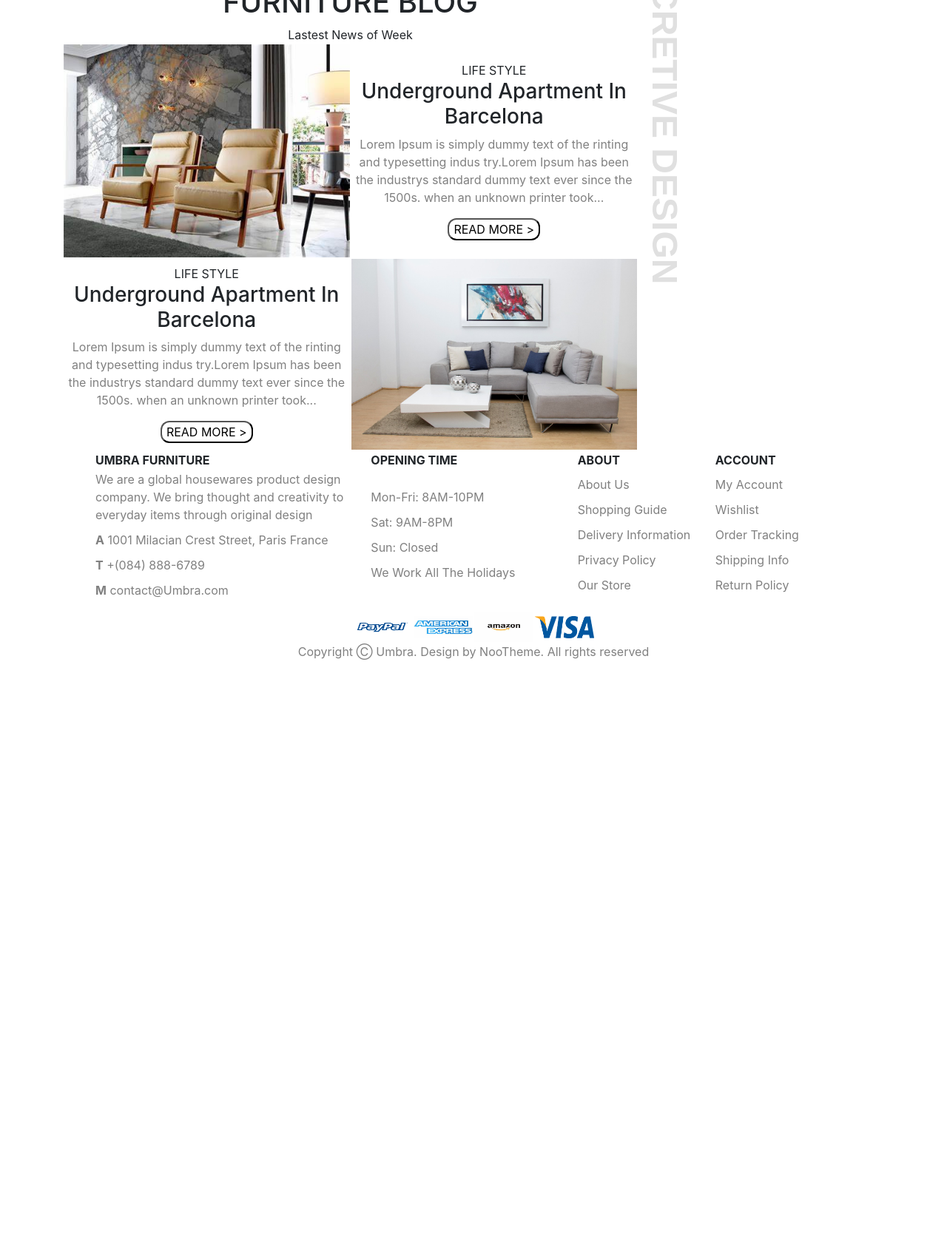
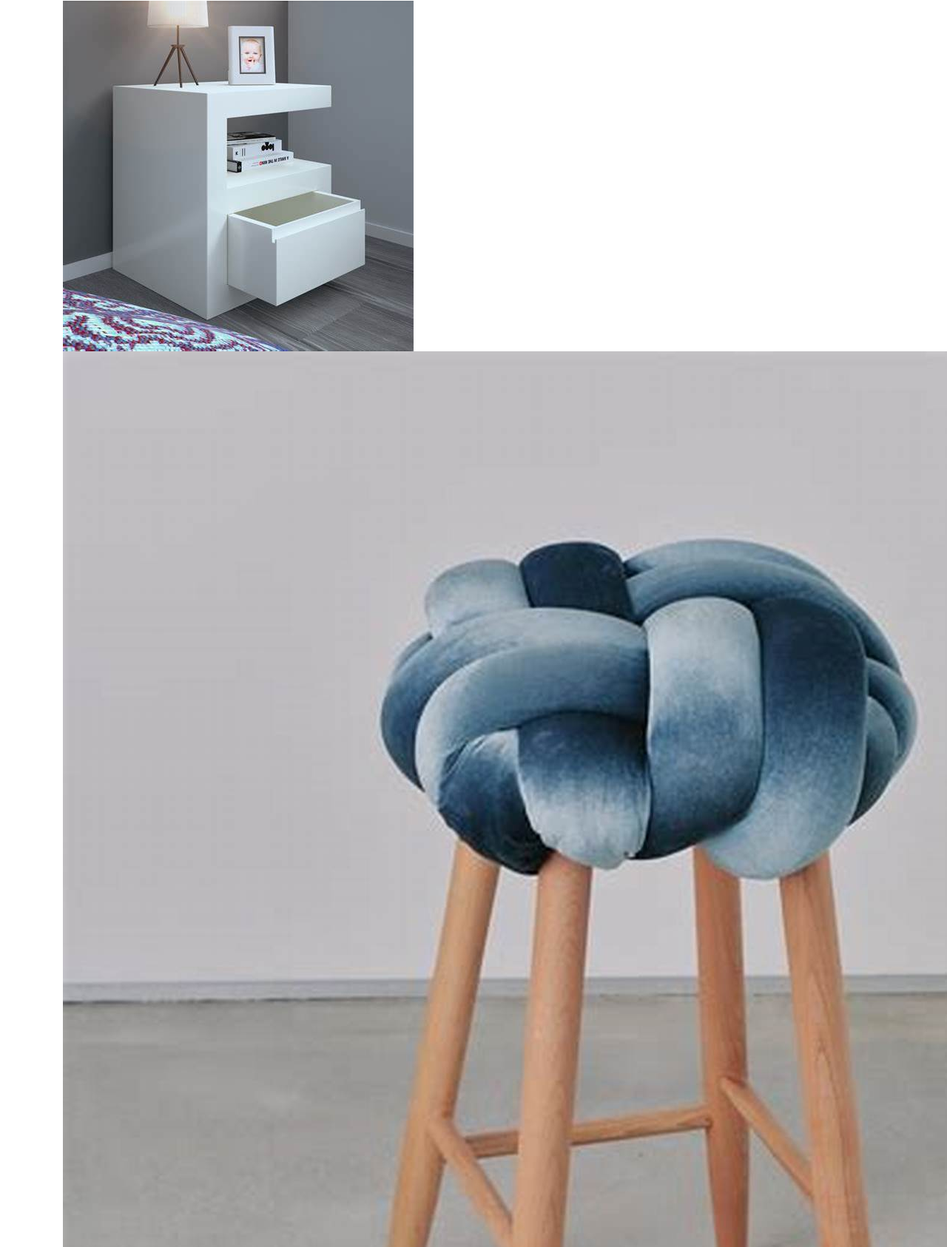
Before and after one commit to IGARSAL/MiMuebleria, a Django app: template adminApp/templates/inicio.html in a window 1280 px wide; the page is wider, and only the part inside the window is pictured. Shown: the part 4814-6500 px from the top of that part at 74% size. Before the commit the page ends 5706 px from the top of that part, so only its background shows below. Run offline with Django 3.2, Linux system fonts and the light colour scheme; the template is opened without the code that fills it, so the values that code supplies are empty; some libraries are stand-ins or nearby versions.

Commit message:
inicio corregido
se cambió la direccion de las imagenes de fondo de css a html

```diff
--- a/adminApp/templates/inicio.html
+++ b/adminApp/templates/inicio.html
@@ -11,17 +11,17 @@
             <input class="slide-open" type="radio" id="slide-1"
                   name="slide" aria-hidden="true" hidden="" checked="checked">
             <div class="slide-item">
-                <img src="{% static 'miMuebleria\media\sillones\sillon.jpg' %}"  style="width: 100%; height: 100%;">
+                <img src="{% static 'miMuebleria\media\sillones\sillon.jpg' %}" style="width: 100%; height: 100%;">
             </div>
             <input class="slide-open" type="radio" id="slide-2"
                   name="slide" aria-hidden="true" hidden="">
             <div class="slide-item">
-                <img src="{% static 'miMuebleria\media\sillones\sillon2.jpg' %}"  style="width: 100%; height: 100%;">
+                <img src="{% static 'miMuebleria\media\sillones\sillon2.jpg' %}" style="width: 100%; height: 100%;">
             </div>
             <input class="slide-open" type="radio" id="slide-3"
                   name="slide" aria-hidden="true" hidden="">
             <div class="slide-item">
-                <img src="{% static 'miMuebleria\media\sillones\sillon3.jpg' %}"  style="width: 100%; height: 100%;">
+                <img src="{% static 'miMuebleria\media\sillones\sillon3.jpg' %}" style="width: 100%; height: 100%;">
             </div>
             <label for="slide-3" class="slide-control prev control-1">‹</label>
             <label for="slide-2" class="slide-control next control-1">›</label>
@@ -43,7 +43,7 @@
         </div>
     </div>
     <div class="collage">
-       <table>
+        <table border="0">
 
             <tr>
                 <td class="text1" style="width: 25%; background-color: #e8e4e4; color: #795548;"><h1>OUTDOOR FURNITURE SYDNEY</h1><A>VIEW DETAIL</A></td>
@@ -82,25 +82,25 @@
 
     </div>
 
-    <div class="descuentos">
-        <div class="azul">
-            <div class="texto">
+    <table class="contact0">
+        <tr>
+            <td class="azul">
+                <img src="{% static 'miMuebleria\media\collage\sillon-oferta.jpg' %}" alt="sillon cafe" class="imagen0">
+                <div class="texto-superpuesto0">
                     <h1>HOT DEALS THIS WEEK</h1>
                     <a>on the other hand,we denounce with righteous indignation and dislike men who are so beguiled and demoralized </a>
                     <br>
                     <button type="submit"><b>SHOP NOW ></b></button>
                 </div>
-        </div>
-        <div class="blanco">
+            </td>
+            <td class="blanco">
                 <div class="sub1">
                     <h1>SALE UP 50%</h1>
                     <figure>
-                <img src="{% static 'miMuebleria\media\collage\sillon-oferta-sinfondo.png' %}" style= " height:300px; width: 450px;" alt="FRITZ HANSEN BROWN SOFA">
+                    <img src="{% static 'miMuebleria\media\collage\sillon-oferta-sinfondo.png' %}"class="azul" alt="FRITZ HANSEN BROWN SOFA">
                     <figcaption><b>FRITZ HANSEN BROWN SOFA</b></figcaption>
+                    <a> Classic Sofa</a>
                     </figure>
-                <a> Classic Sofa</a>
-                <br>
-                <br>
                     <a style="color: #efb810;font-size:25px;"><b> &#8364 520.00 </b></a><a style="color: #efb810; font-size:20px;"><del><b> &#8364 750.00</b></del></a>
                 </div>
                     <br>
@@ -112,22 +112,31 @@
                     <div class="sub"><img src="{% static 'miMuebleria\media\sillones\sillon-rayas.png' %}"></div>
                 </div>
             </div>
-
-
-    </div>
-   <div class="division">
-        <img src="{% static 'miMuebleria\media\collage\division.jpg' %}" alt="">
-
-    </div>
-    <div class="content">
+            </td>
+        </tr>
+    </table>
     <center>
     <div class="life-style">
+    <table class="columnas">
+        <tr>
+            <td colspan="3" class="cabesal">
+
+            </td>
+        </tr>
+      <tr>
+        <td class="columna1"></td>
+        <td class="columna2">
+
+          <table class="ta">
+            <tr>
+                <td colspan="2">
                     <h1>FURNITURE BLOG</h1>
                     <a >Lastest News of Week</a>
-        <table>
+                </td>
+            </tr>
             <tr>
                 <td><img src="{% static 'miMuebleria\media\sillones\sillones.jpg' %}"></td>
-                <td>
+                <td class="life">
                     <a>LIFE STYLE</a>
                     <H3>Underground Apartment In Barcelona</H3>
                     <p>Lorem Ipsum is simply dummy text of the rinting and typesetting indus try.Lorem Ipsum has been the industrys standard dummy text ever since the 1500s. when an unknown printer took...</p>
@@ -135,7 +144,7 @@
                 </td>
             </tr>
             <tr>
-                <td>
+                <td class="life">
                     <a>LIFE STYLE</a>
                     <H3>Underground Apartment In Barcelona</H3>
                     <p>Lorem Ipsum is simply dummy text of the rinting and typesetting indus try.Lorem Ipsum has been the industrys standard dummy text ever since the 1500s. when an unknown printer took...</p>
@@ -144,15 +153,62 @@
                 <td><img src="{% static 'miMuebleria\media\sillones\sala.jpg' %}"></td>
             </tr>
           </table>
-    </div>
-    <div class="vertical-container2">
-        <p class="vertical-text2">CRETIVE DESIGN</p>
+        </td>
+        <td class="columna3">    <p class="vertical-text2">CRETIVE DESIGN</p>
+        </td>
+      </tr>
+      <tr>
+        <td colspan="3" class="piepag"></td>
+      </tr>
+    </table>
     </div>
     </center>
-
-
-
+    <div class="collage2">
+        <table>
+            <tr>
+                <td class="bl"></td>
+            </tr>
+        </table>
+        <div class="accesorio"><img src="{% static 'miMuebleria\media\collage\mesa.jpg' %}"></div>
+        <div class="accesorio"><img src="{% static 'miMuebleria\media\collage\banca-silla.jpg' %}"></div>
+        <div class="accesorio"><img src="{% static 'miMuebleria\media\collage\maceta.jpg' %}"></div>
+        <div class="accesorio"><img src="{% static 'miMuebleria\media\collage\poste.jpg' %}"></div>
+        <div class="accesorio"><img src="{% static 'miMuebleria\media\collage\bancas.jpg' %}"></div>
+        <table>
+            <tr>
+                <td class="bl"></td>
+            </tr>
+        </table>
     </div>
+    <table class="contact">
+        <tr>
+            <td class="email">
+                <img src="{% static 'miMuebleria\media\collage\email-fondo.jpg' %}" alt="banner-traje" class="imagen">
+                <div class="texto-superpuesto">
+                    <h2>SUBSCRIBE EMAIL</h2>
+                    <a>Get latest news & update from Umbra</a>
+                    <BR>
+                        <input type="text" placeholder="Enter Your Email Address" style="width: 100%;height:35px; padding: 0%;">
+                </div>
+            </td>
+            <td class="info">
+                <img src="{% static 'miMuebleria\media\collage\lampara.jpg' %}" alt="banner-lampara" class="imagen">
+                <div class="texto-superpuesto2">
+                <a><b>DIANA ROSIE</b>-Cretive Designer </a>
+                <br>
+                <br>
+                <br>
+                <p>"Lorem Ipsum is simply dummy text of the printing and typesetting industry.Lorem Ipsum has been the industrys standard dummy text..."</p>
+                </div>
+            </td>
+        </tr>
+    </table>
+    <table>
+        <tr>
+            <td>1</td>
+            <td>2</td>
+        </tr>
+    </table>
 </div>
 </body>
 {% endblock %}
```
Lines whose indentation alone changed are shown as unchanged.
